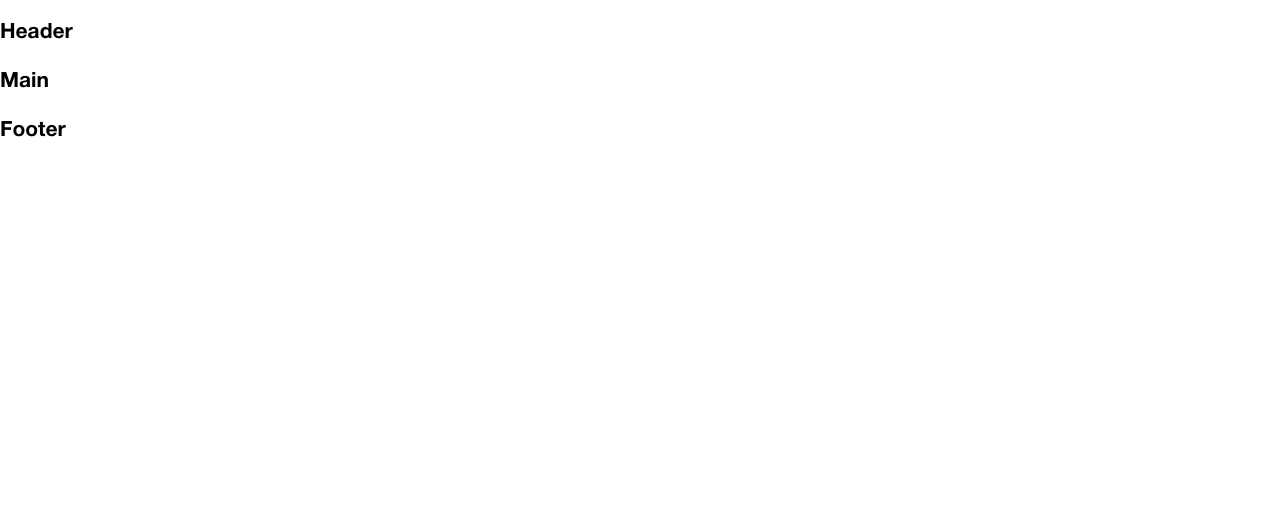
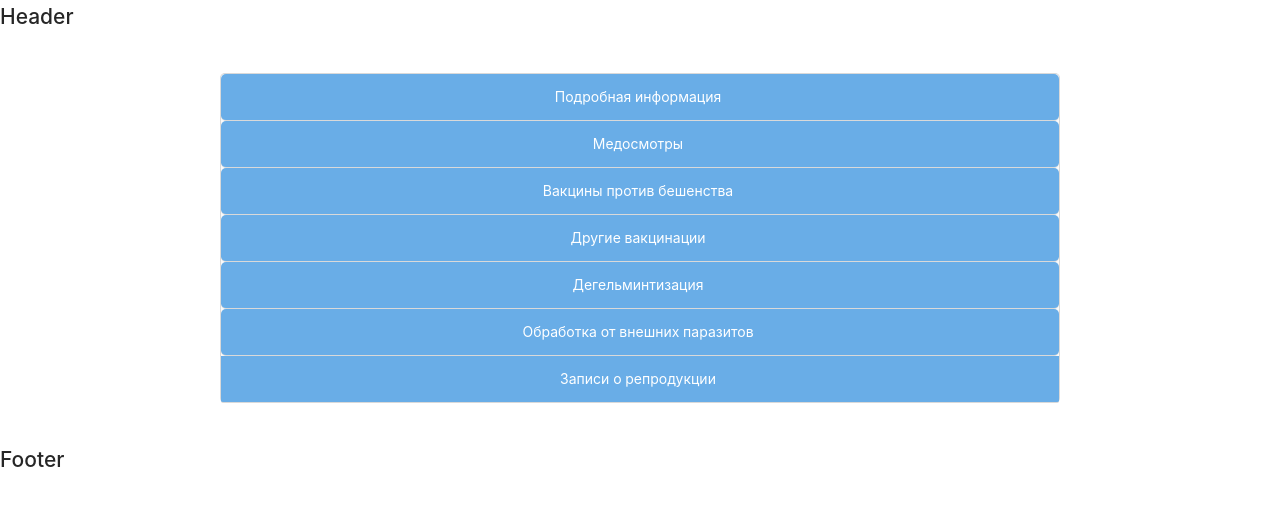
Before and after one commit to AlexVedernikoff/Vet-clinic-for-wolfik, a React (Create React App) app: page / in a window 1280 px wide. Shown: the top 506 px of the page. Built offline with nearby package versions, Linux system fonts and the light colour scheme.

Commit message:
#7 create a collapse

```diff
--- a/package.json
+++ b/package.json
@@ -10,15 +10,18 @@
     "@types/react": "^17.0.37",
     "@types/react-dom": "^17.0.11",
     "@types/react-router-dom": "^5.3.3",
+    "antd": "^4.23.1",
     "formik": "^2.2.9",
     "normalize.css": "^8.0.1",
     "react": "^17.0.2",
     "react-dom": "^17.0.2",
     "react-router-dom": "^6.2.1",
     "react-scripts": "4.0.3",
+    "uuid": "^9.0.0",
     "yup": "^0.32.11"
   },
   "devDependencies": {
+    "@types/uuid": "^8.3.4",
     "@typescript-eslint/eslint-plugin": "^5.8.1",
     "@typescript-eslint/parser": "^5.8.1",
     "eslint-config-airbnb": "^19.0.4",
--- a/src/app/App.tsx
+++ b/src/app/App.tsx
@@ -1,4 +1,5 @@
 import { BrowserRouter as Router, Routes, Route } from 'react-router-dom';
+import { PetsInfo } from '../components/pets-info/PetsInfo';
 import { SignUp } from '../components/forms/sing-up/SignUp';
 
 function App (): JSX.Element {
@@ -6,7 +7,7 @@ function App (): JSX.Element {
     <Router>
       <h2>Header</h2>
       <Routes>
-        <Route path="/" element={<h2>Main</h2>} />
+        <Route path="/" element={<PetsInfo />} />
         <Route path="/signUp" element={<SignUp />} />
       </Routes>
       <h2>Footer</h2>
--- /dev/null
+++ b/src/components/pets-info/PetsInfo.module.scss
@@ -0,0 +1,17 @@
+$colorBlue: #69ade7;
+$colorWhite: #fff;
+.wrapper {
+    max-width: 840px;
+    margin: 40px auto;
+    border-radius: 5px;
+
+    .panel {
+        border-radius: 5px;
+        background-color: $colorBlue;
+        text-align: center;
+
+        .title{
+            color: $colorWhite ;
+        }
+    }
+}
--- /dev/null
+++ b/src/components/pets-info/PetsInfo.tsx
@@ -0,0 +1,68 @@
+import { Collapse } from 'antd';
+import { v4 as uuidv4 } from 'uuid';
+import 'antd/dist/antd.css';
+import styles from './PetsInfo.module.scss';
+
+const { Panel } = Collapse;
+
+const info = [
+
+  {
+    header: 'Подробная информация',
+    text: 'Здесь будет подробная информация о питомце: вид животного, кличка, цвет, дата рождения, хозяин и пр пр пр',
+  },
+
+  {
+    header: 'Медосмотры',
+    text: 'Здесь будет подробная информация о питомце: вид животного, кличка, цвет, дата рождения, хозяин и пр пр пр',
+  },
+
+  {
+    header: 'Вакцины против бешенства',
+    text: 'Здесь будет подробная информация о питомце: вид животного, кличка, цвет, дата рождения, хозяин и пр пр пр',
+  },
+
+  {
+    header: 'Другие вакцинации',
+    text: 'Здесь будет подробная информация о питомце: вид животного, кличка, цвет, дата рождения, хозяин и пр пр пр',
+  },
+
+  {
+    header: 'Дегельминтизация',
+    text: 'Здесь будет подробная информация о питомце: вид животного, кличка, цвет, дата рождения, хозяин и пр пр пр',
+  },
+
+  {
+    header: 'Обработка от внешних паразитов',
+    text: 'Здесь будет подробная информация о питомце: вид животного, кличка, цвет, дата рождения, хозяин и пр пр пр',
+  },
+
+  {
+    header: 'Записи о репродукции',
+    text: 'Здесь будет подробная информация о питомце: вид животного, кличка, цвет, дата рождения, хозяин и пр пр пр',
+  },
+
+];
+
+export const PetsInfo: React.FC = ():JSX.Element => {
+  const onChange = (key: string | string[]) => {
+    console.log(key);
+  };
+
+  return (
+    <Collapse className={styles.wrapper} onChange={onChange}>
+      {info.map((el) => (
+
+        <Panel
+          className={styles.panel}
+          header={<div className={styles.title}>{el.header}</div>}
+          key={uuidv4()}
+          showArrow={false}
+        >
+          <p>{el.text}</p>
+        </Panel>
+      ))}
+
+    </Collapse>
+  );
+};
```
